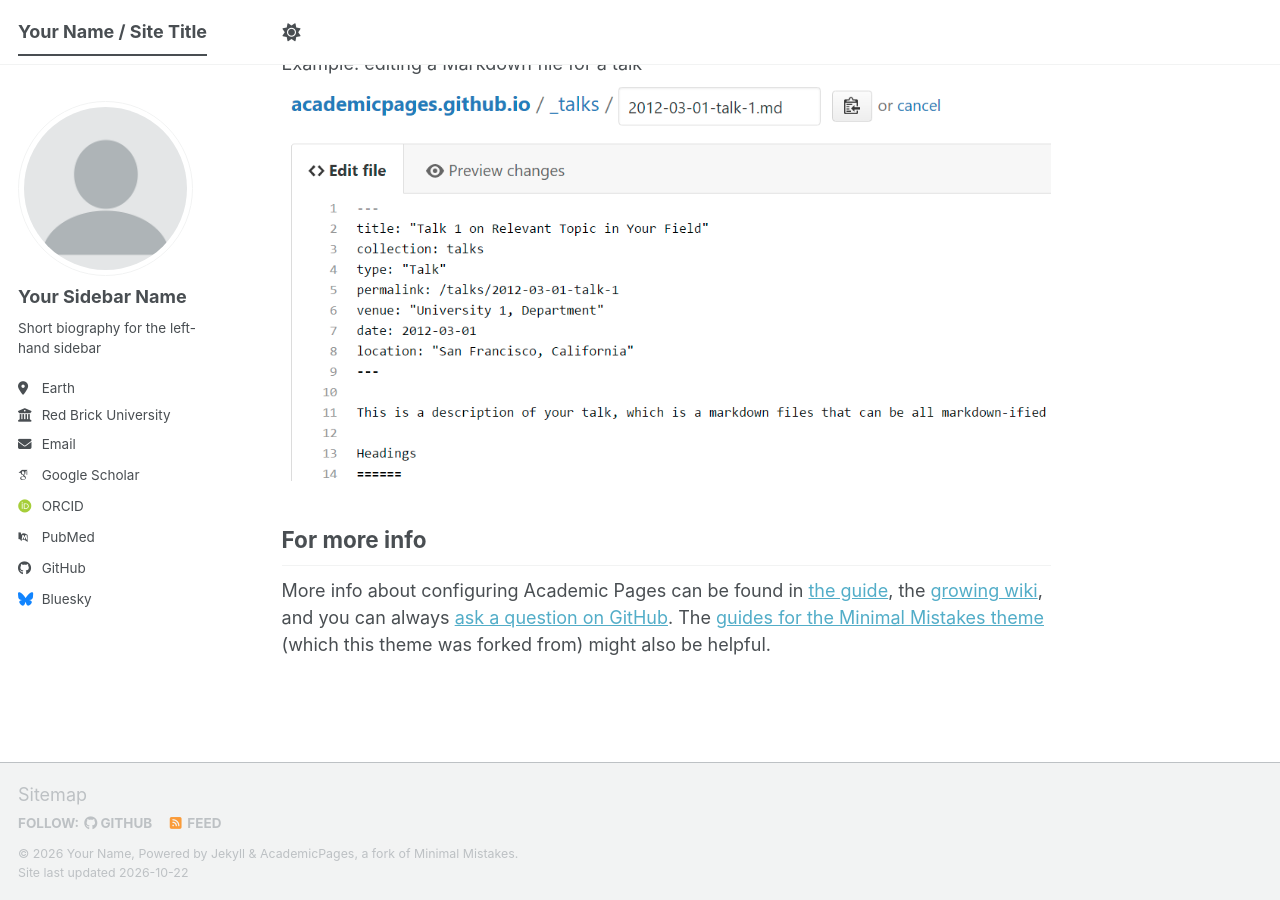
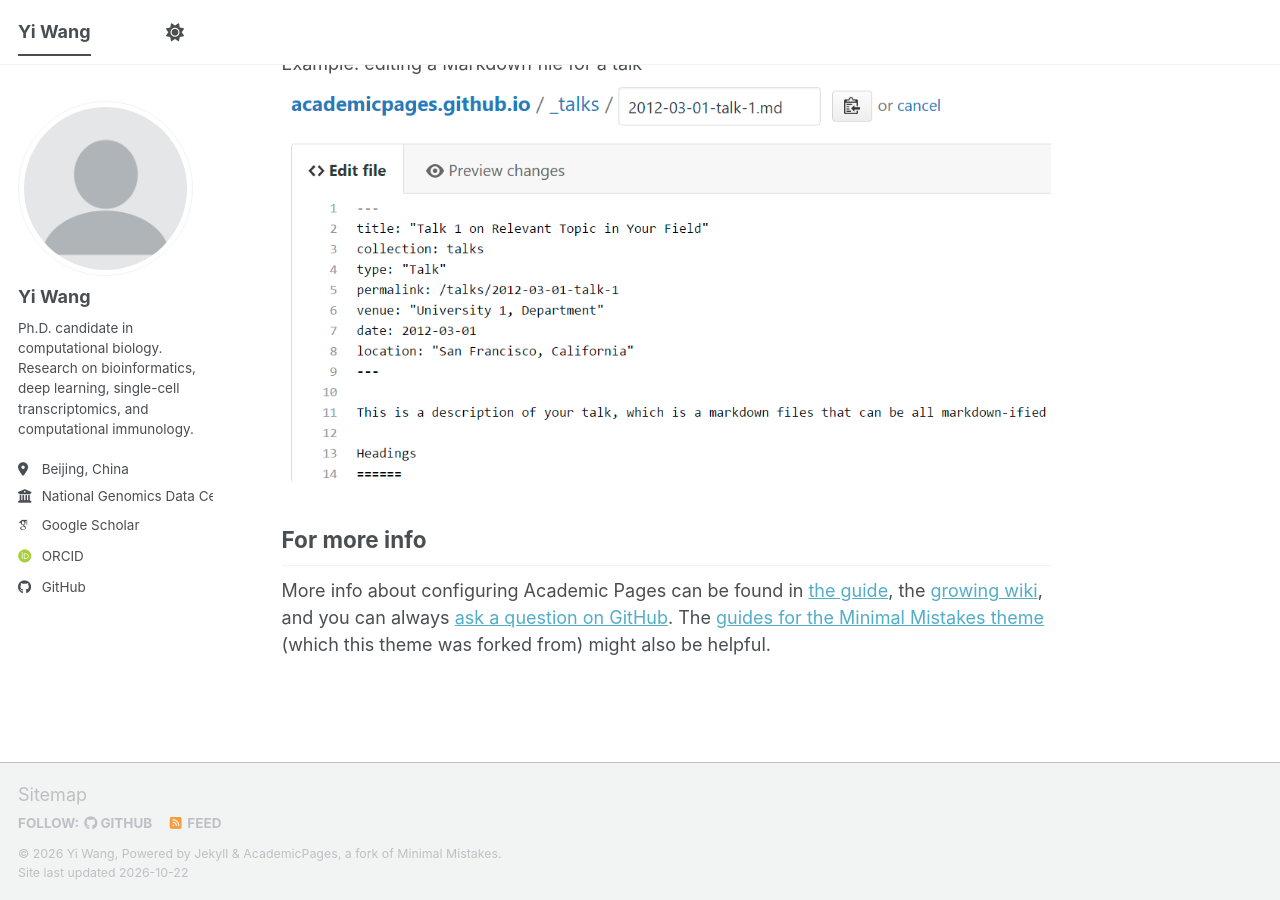
Before and after one commit to wy0411/wy0411.github.io, a Jekyll site: the page built from _pages/about.md, in a window 1280 px wide and 900 px high, scrolled down 2720 px. Built offline with Jekyll 4.4.1, drawn with Linux system fonts in a browser that asks for light colours; some web fonts are replaced; a script bundle is joined from its source files by our own code; library files that are not in the unit come from our copies.

Commit message:
Update _config.yml

```diff
--- a/_config.yml
+++ b/_config.yml
@@ -9,14 +9,14 @@
 # Basic Site Settings
 locale                   : "en-US"
 site_theme               : "default" # The available themes options are "default", "air", "sunrise", "mint", "dirt" and "contrast"
-title                    : "Your Name / Site Title"
+title                    : "Yi Wang"
 title_separator          : "-"
-name                     : &name "Your Name"
-description              : &description "Your Name's academic portfolio"   # Update this with a general description of your site, this is the default if not overridden by a page
-url                      : https://academicpages.github.io # The base hostname & protocol for your site e.g. "https://[your GitHub username].github.io",
+name                     : &name "Yi Wang"
+description              : &description "Yi Wang's academic website"   # Update this with a general description of your site, this is the default if not overridden by a page
+url                      : https://wy0411.github.io # The base hostname & protocol for your site e.g. "https://[your GitHub username].github.io",
                                                            # or if you already have some other page hosted on Github then use "https://[your GitHub username].github.io/[Your Repo Name]"
 baseurl                  : "" # the subpath of your site, e.g. "/blog"
-repository               : "academicpages/academicpages.github.io"
+repository               : "wy0411/wy0411.github.io"
 
 # Site Author - The following control what appear as part of the author content on the side bar.
 #               If a field is blank the icon and link will not appear, otherwise it will be shown.
@@ -24,24 +24,24 @@ repository               : "academicpages/academicpages.github.io"
 author:
   # Biographic information
   avatar           : "profile.png"
-  name             : "Your Sidebar Name"
+  name             : "Yi Wang"
   pronouns         : # example: "she/her"
-  bio              : "Short biography for the left-hand sidebar"
-  location         : "Earth"
-  employer         : "Red Brick University"
+  bio              : "Ph.D. candidate in computational biology. Research on bioinformatics, deep learning, single-cell transcriptomics, and computational immunology."
+  location         : "Beijing, China"
+  employer         : "National Genomics Data Center, CNCB"
   uri              : # URL
-  email            : "none@example.org"
+  email            : # Email
 
   # Academic websites
   academia         : # URL
   arxiv            : # URL - Update with the correct link to your profile
-  googlescholar    : "https://scholar.google.com/citations?user=PS_CX0AAAAAJ"
+  googlescholar    : "https://scholar.google.com/citations?user=8tJ1XRQAAAAJ&hl=en"
   inspire-hep      : # URL
   impactstory      : # URL
-  orcid            : "https://orcid.org/yourorcidurl"
+  orcid            : "https://orcid.org/0009-0002-9397-0673"
   semantic         : # URL
   ssrn             : # URL
-  pubmed           : "https://www.ncbi.nlm.nih.gov/pubmed/?term=john+snow"
+  pubmed           : # URL
   researchgate     : # URL
   scopus           : # URL
   zotero           : # URL
@@ -51,13 +51,13 @@ author:
   bitbucket        : # Username - Update with your username on the site
   codepen          : # Username
   dribbble         : # Username
-  github           : "academicpages"
+  github           : "wy0411"
   kaggle           : # Username
   stackoverflow    : # User number or user number and name (i.e., use "1" or "1/jeff-atwood")
 
   # Social media
   artstation       : # Username
-  bluesky          : "bsky.app" # Replace this with you Bluesky username
+  bluesky          : # Username
   facebook         : # Username
   flickr           : # Username
   foursquare       : # Username
@@ -84,8 +84,6 @@ author:
 
 # Publication Category - The following the list of publication categories and their headings
 publication_category:
-  books:
-    title: 'Books'
   manuscripts:
     title: 'Journal Articles'
   conferences:
@@ -302,7 +300,7 @@ sass:
 permalink: /:categories/:title/
 # paginate: 5 # amount of posts to show
 # paginate_path: /page:num/
-timezone: Etc/UTC # https://en.wikipedia.org/wiki/List_of_tz_database_time_zones
+timezone: Asia/Shanghai # https://en.wikipedia.org/wiki/List_of_tz_database_time_zones
 
 
 # Plugins
```
